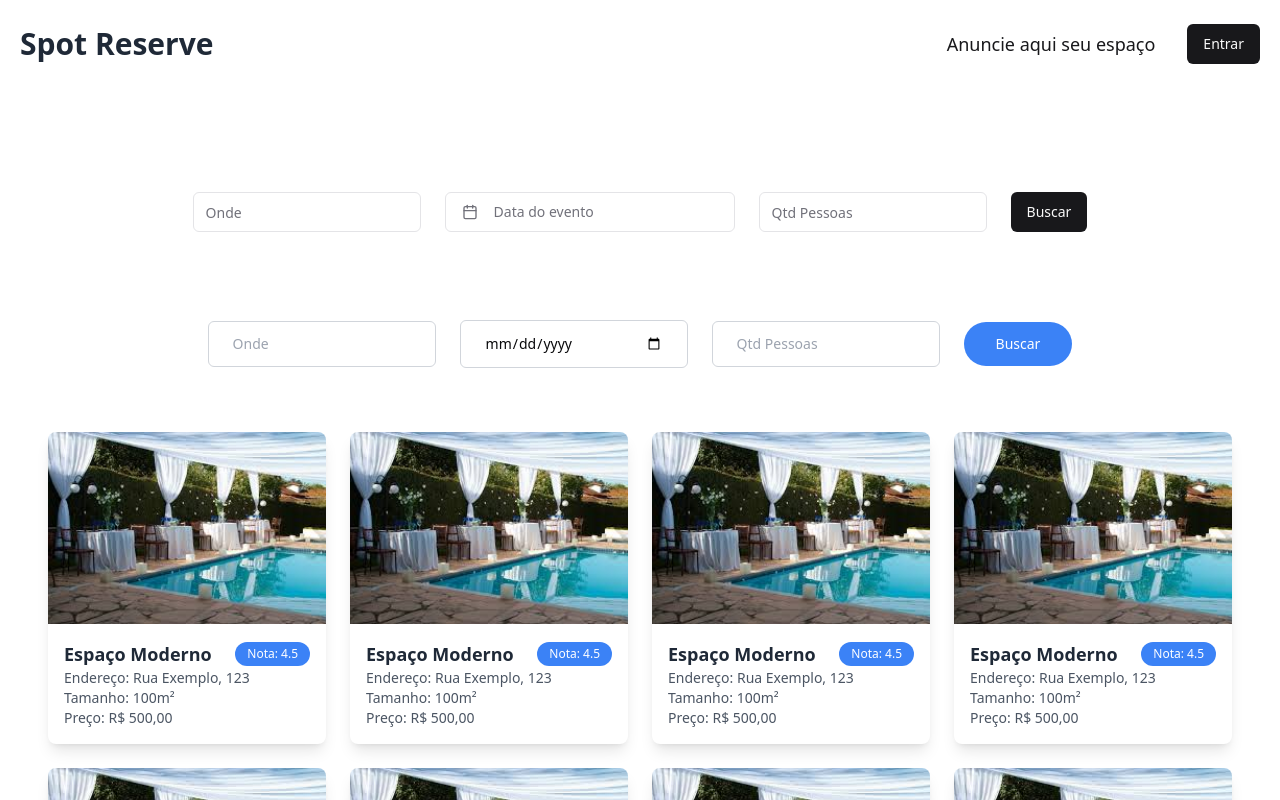
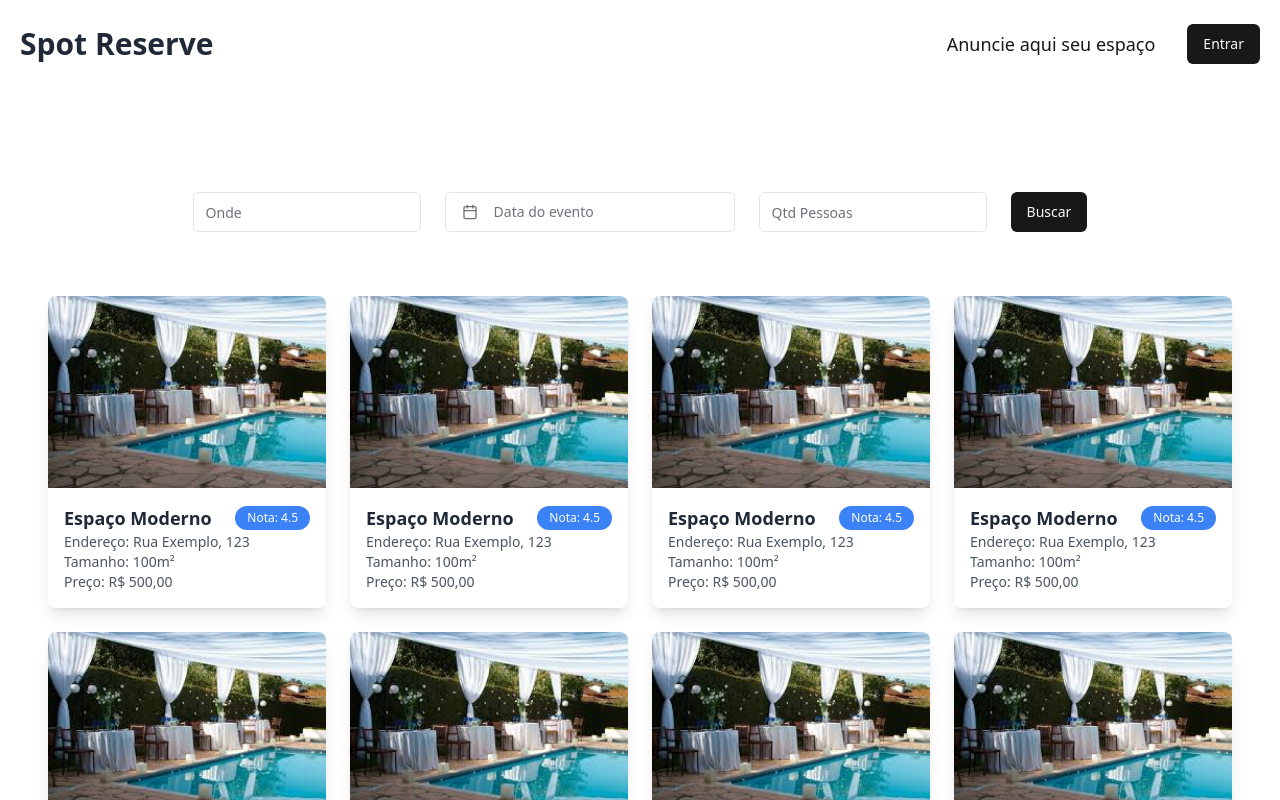
Before and after one commit to lucas-lima-developer/SpotReserve, a Next.js app: page / in a window 1280 px wide. Shown: the top 800 px of the page. Built offline with nearby package versions, Linux system fonts and the light colour scheme.

Commit message:
fix: removendo filtro anterior

```diff
--- a/app/page.tsx
+++ b/app/page.tsx
@@ -8,59 +8,6 @@ export default function Home() {
       <main>
         <div className="flex items-center justify-center">
           <HomeFilter />
-        </div>
-
-        <div className="flex items-center justify-center">
-          <form className="flex flex-col gap-4 lg:flex-row lg:items-center lg:gap-6 p-6 rounded-2xl mb-10">
-            <div className="flex flex-col flex-1 min-w-[180px]">
-              <label
-                htmlFor="onde"
-                className="text-xs text-gray-600 font-medium hidden"
-              >
-                Onde
-              </label>
-              <input
-                type="text"
-                id="onde"
-                placeholder="Onde"
-                className="w-full px-6 py-3 text-sm border border-gray-300 rounded-md focus:outline-none focus:ring-2 focus:ring-blue-500"
-              />
-            </div>
-            <div className="flex flex-col flex-1 min-w-[180px]">
-              <label
-                htmlFor="data"
-                className="text-xs text-gray-600 font-medium hidden"
-              >
-                Data
-              </label>
-              <input
-                type="date"
-                id="data"
-                className="w-full px-6 py-3 text-sm border border-gray-300 rounded-md focus:outline-none focus:ring-2 focus:ring-blue-500"
-              />
-            </div>
-            <div className="flex flex-col flex-1 min-w-[180px]">
-              <label
-                htmlFor="quantidade"
-                className="text-xs text-gray-600 font-medium hidden"
-              >
-                Quantidade de Pessoas
-              </label>
-              <input
-                type="number"
-                id="quantidade"
-                placeholder="Qtd Pessoas"
-                min="1"
-                className="w-full px-6 py-3 text-sm border border-gray-300 rounded-md focus:outline-none focus:ring-2 focus:ring-blue-500"
-              />
-            </div>
-            <button
-              type="submit"
-              className="bg-blue-500 text-white text-sm font-medium px-8 py-3 rounded-full hover:bg-blue-600 transition flex-shrink-0 w-full lg:w-auto"
-            >
-              Buscar
-            </button>
-          </form>
         </div>
         <div className="grid grid-cols-1 sm:grid-cols-2 md:grid-cols-3 lg:grid-cols-4 gap-6 px-12">
           {/* Card example */}
```
